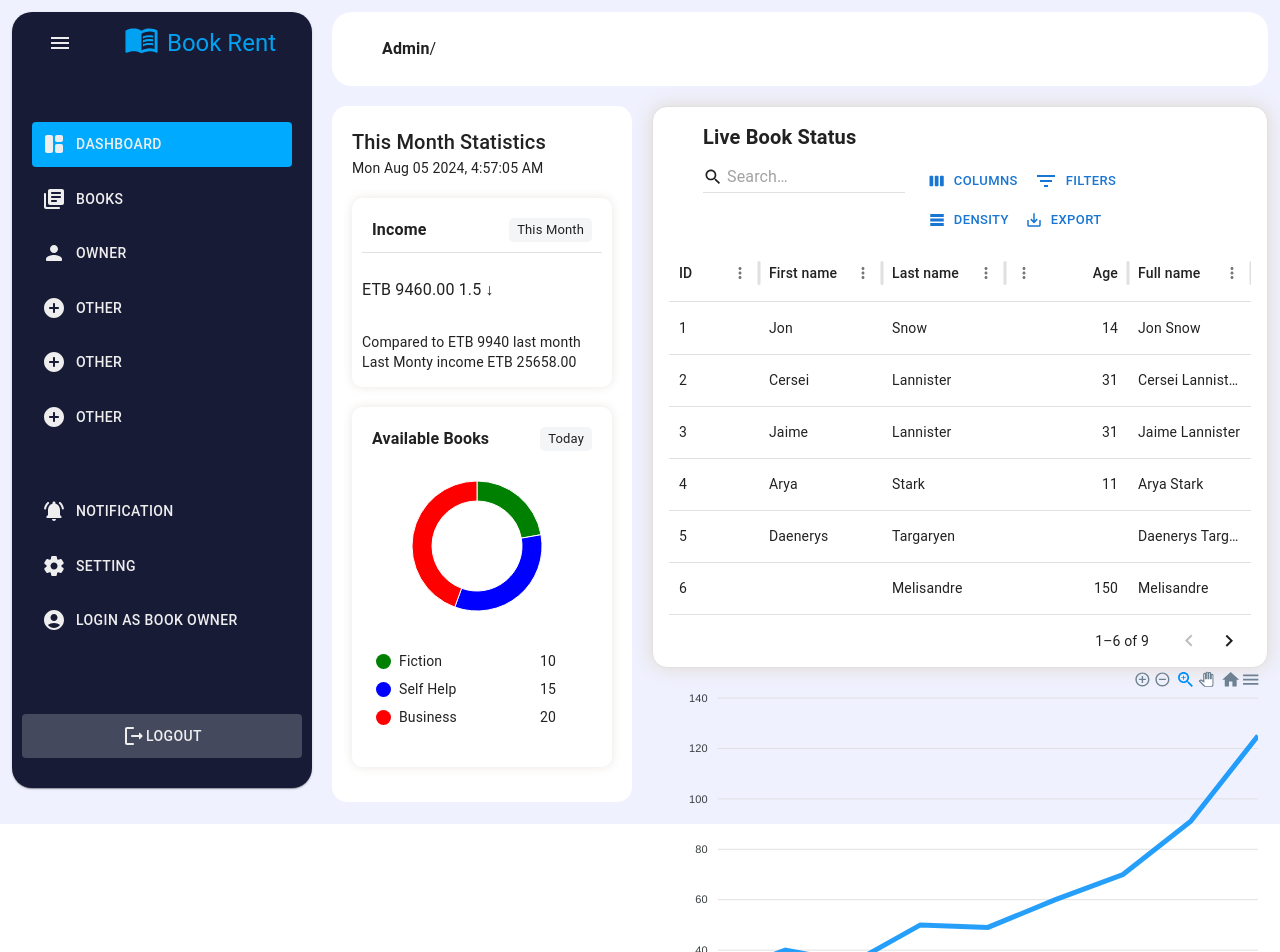
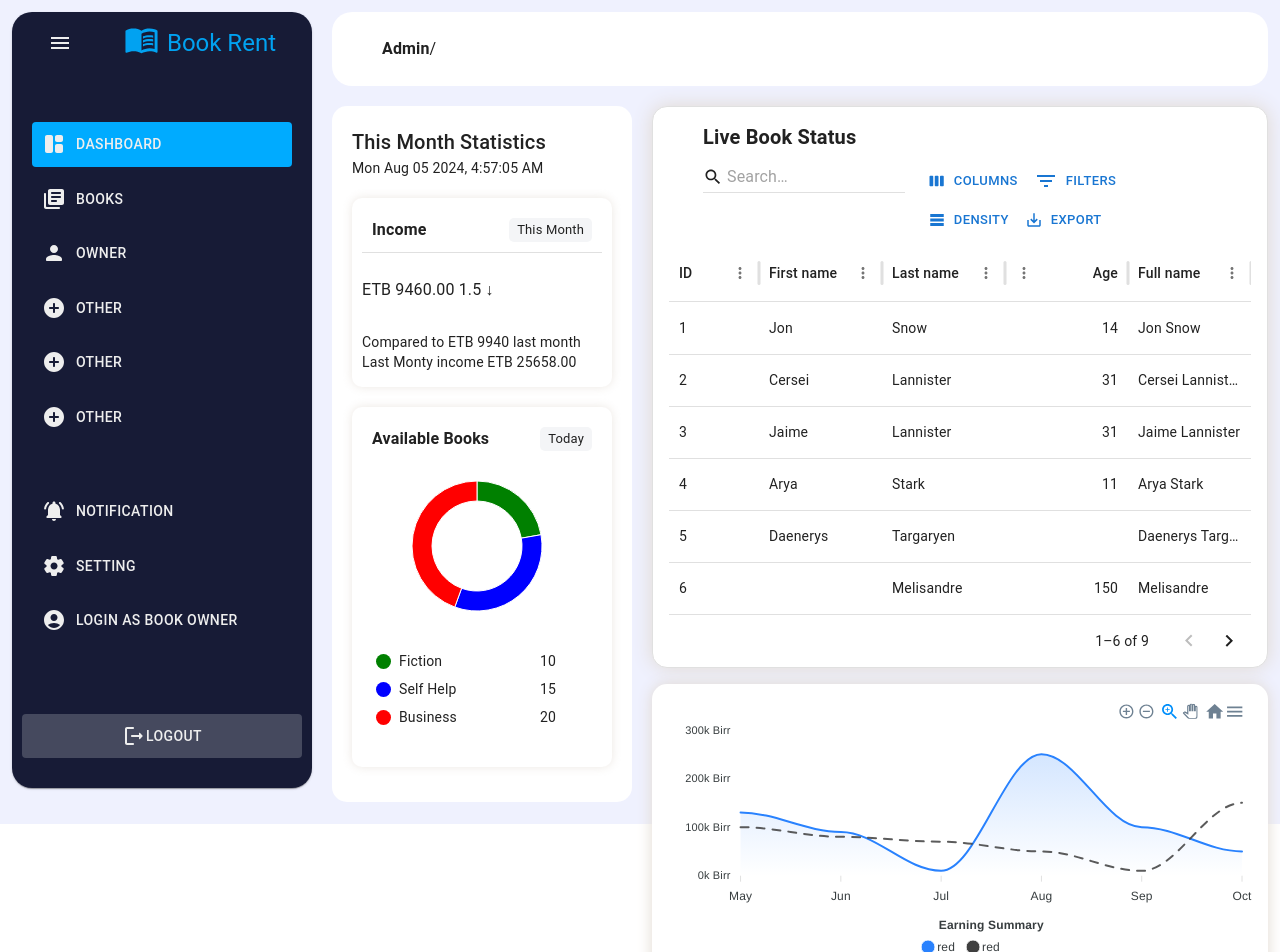
Before and after one commit to abdisaDev/book-rent, a React (Vite) app: page /admin/dashboard in a window 1280 px wide. Shown: the top 952 px of the page. Built offline with nearby package versions, Linux system fonts and the light colour scheme.

Commit message:
chart done

```diff
--- a/src/components/AreaChart/index.tsx
+++ b/src/components/AreaChart/index.tsx
@@ -1,27 +1,96 @@
-import { Box } from '@mui/material';
+import { Box, Paper } from '@mui/material';
 import Chart from 'react-apexcharts';
 
 function AreaChart() {
   return (
-    <Box>
+    <Box
+      sx={{
+        my: 2,
+      }}
+    >
+      <Paper
+        sx={{
+          borderRadius: '15px',
+          p: 2,
+          boxShadow: '0 0 15px #E1D9D1',
+          position: 'relative',
+        }}
+      >
         <Chart
+          height={260}
           options={{
-          chart: {
-            type: 'line',
-            height: 350,
+            colors: ['#2982FE', '#000000'],
+            fill: {
+              type: ['gradient', 'solid'],
+              gradient: {
+                type: 'vertical',
+                opacityFrom: 1,
+                opacityTo: 0,
+                stops: [0, 100],
+                colorStops: [
+                  {
+                    offset: 0,
+                    opacity: 0.2,
+                    color: '#2982FE',
+                  },
+                  {
+                    offset: 100,
+                    opacity: 0,
+                    color: '#2982FE',
+                  },
+                ],
+              },
+            },
+            grid: {
+              borderColor: 'rgba(0,0,0,0)',
+            },
+            stroke: {
+              colors: ['#2982FE'],
+              lineCap: 'round',
+              curve: 'smooth',
+              width: 2,
+              dashArray: [0, 8],
+            },
+            dataLabels: {
+              enabled: false,
             },
             xaxis: {
-            categories: ['Jan', 'Feb', 'Mar', 'Apr', 'May', 'Jun'],
+              categories: ['May', 'Jun', 'Jul', 'Aug', 'Sep', 'Oct'],
+              axisBorder: {
+                show: false,
+              },
+              title: { text: 'Earning Summary' },
+            },
+            tooltip: {
+              enabled: true,
+            },
+            yaxis: {
+              show: true,
+              min: 0,
+              max: 300,
+              tickAmount: 3,
+              labels: {
+                formatter: (value) => {
+                  return `${value}k Birr`;
+                },
+              },
             },
           }}
-        type='line'
           series={[
             {
-            name: 'sales',
-            data: [30, 40, 35, 50, 49, 60, 70, 91, 125],
+              name: 'red',
+              type: 'area',
+              data: [130, 90, 10, 250, 100, 50],
+            },
+            {
+              name: 'red',
+              type: 'line',
+              data: [100, 80, 70, 50, 10, 150],
+              color: '#3f3f3f',
             },
           ]}
         />
+      </Paper>
     </Box>
   );
 }
--- a/src/pages/dashboard/index.tsx
+++ b/src/pages/dashboard/index.tsx
@@ -67,7 +67,7 @@ function AdminDashBoard() {
             title='Live Book Status'
           />
         </Box>
-        <Box sx={{ ml: '20px' }}>
+        <Box>
           <AreaChart />
         </Box>
       </Box>
```
Lines whose indentation alone changed are shown as unchanged.
